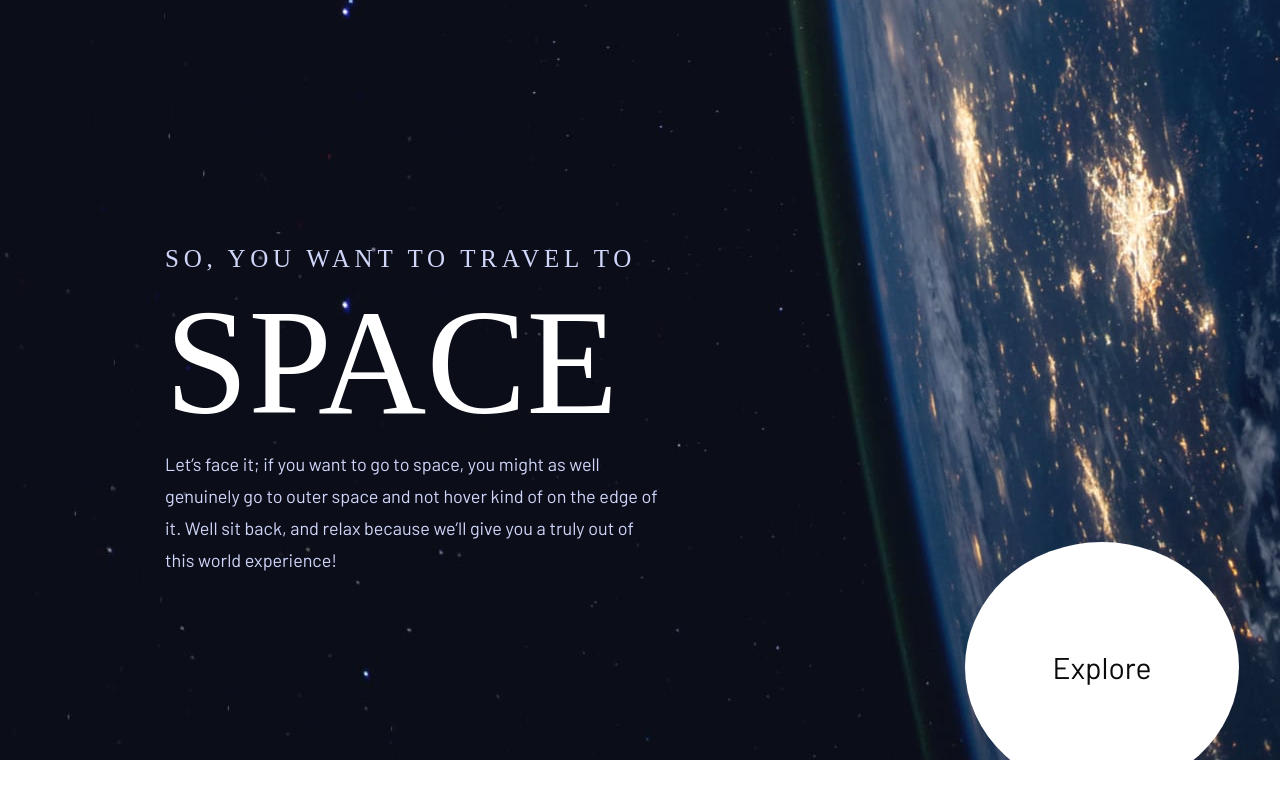
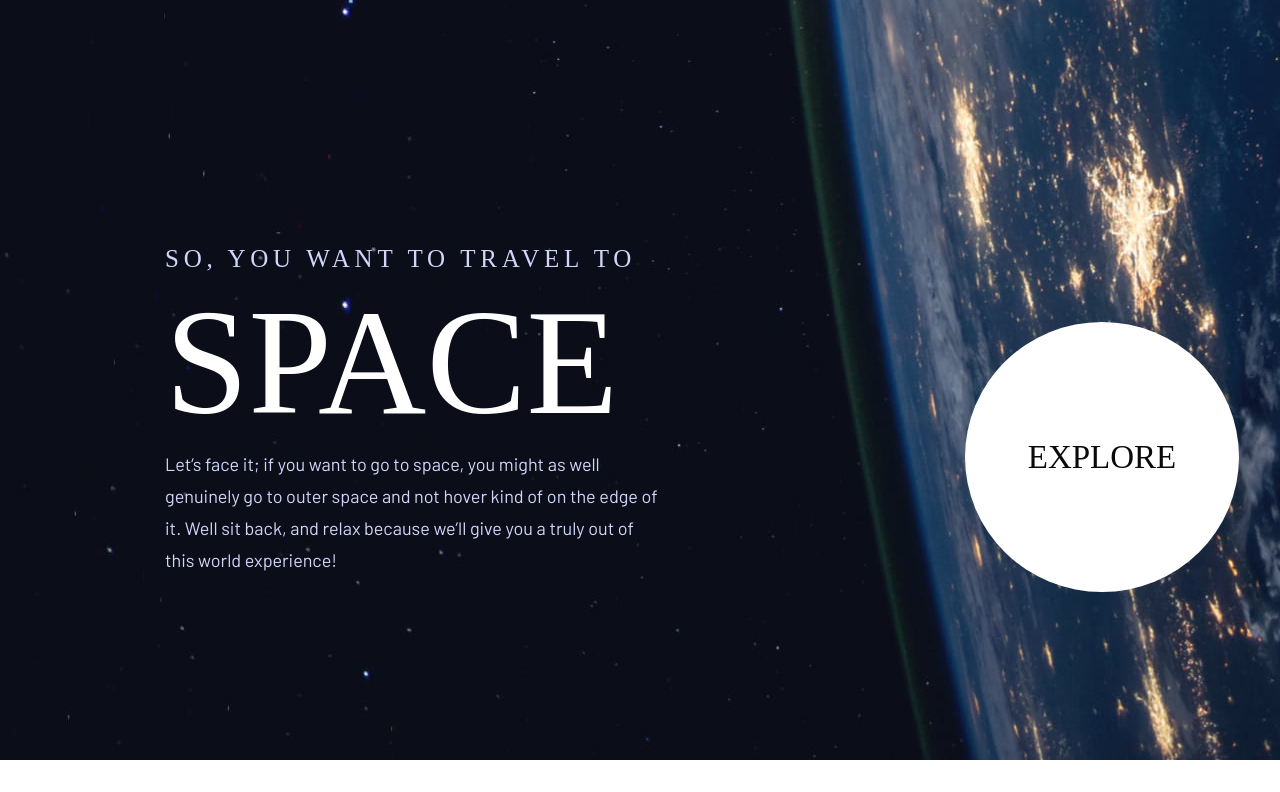
Before and after one commit to nickonyi/Space-tourism-website, a plain HTML site: page index.html in a window 1280 px wide. Shown: the part 140-932 px from the top of the page. After the commit the page ends 900 px from the top, so only its background shows below. Drawn offline with nearby package versions, Linux system fonts and the light colour scheme; a web font is replaced by a local one.

Commit message:
Space tourism website

```diff
--- a/css/style.css
+++ b/css/style.css
@@ -116,16 +116,18 @@ body {
 .explore-icon {
     position: absolute;
     width: 274px;
-    height: 250px;
+    height: 270px;
     left: 800px;
-    top: 300px;
+    top: 80px;
     background: #FFF;
     color: rgb(10, 10, 10);
     display: flex;
     justify-content: center;
     align-items: center;
-    font-size: 30px;
+    font-size: 33px;
     border-radius: 65%;
+    text-transform: uppercase;
+    font-family: 'Bellefair', serif;
 }
 
 
```
